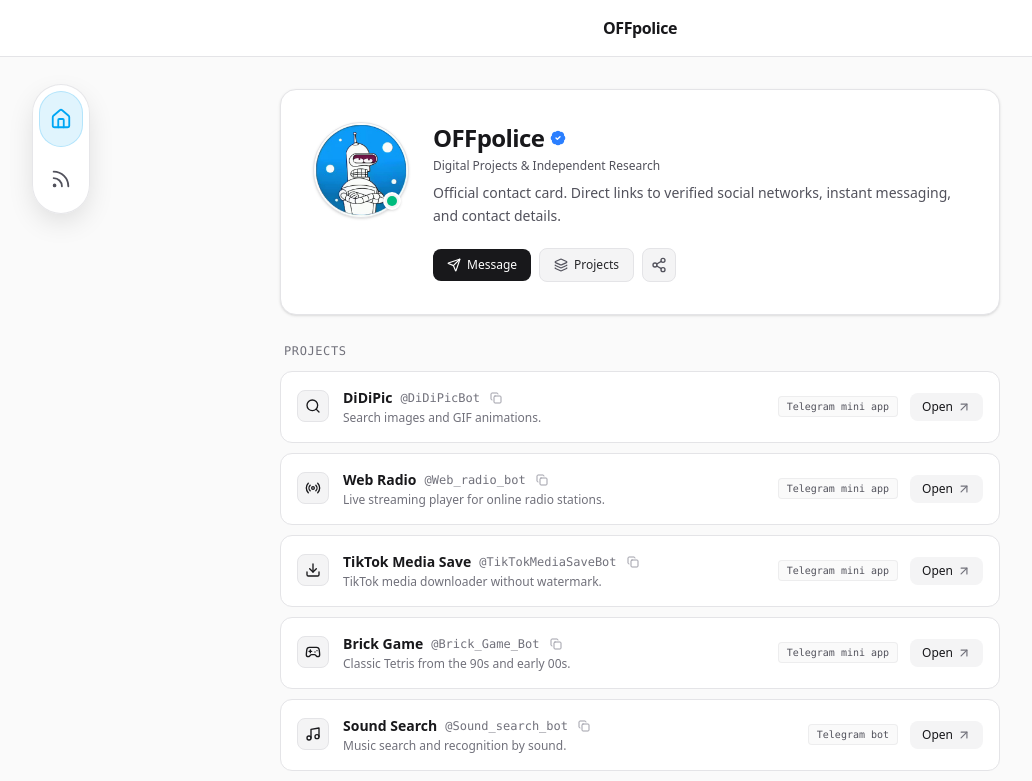
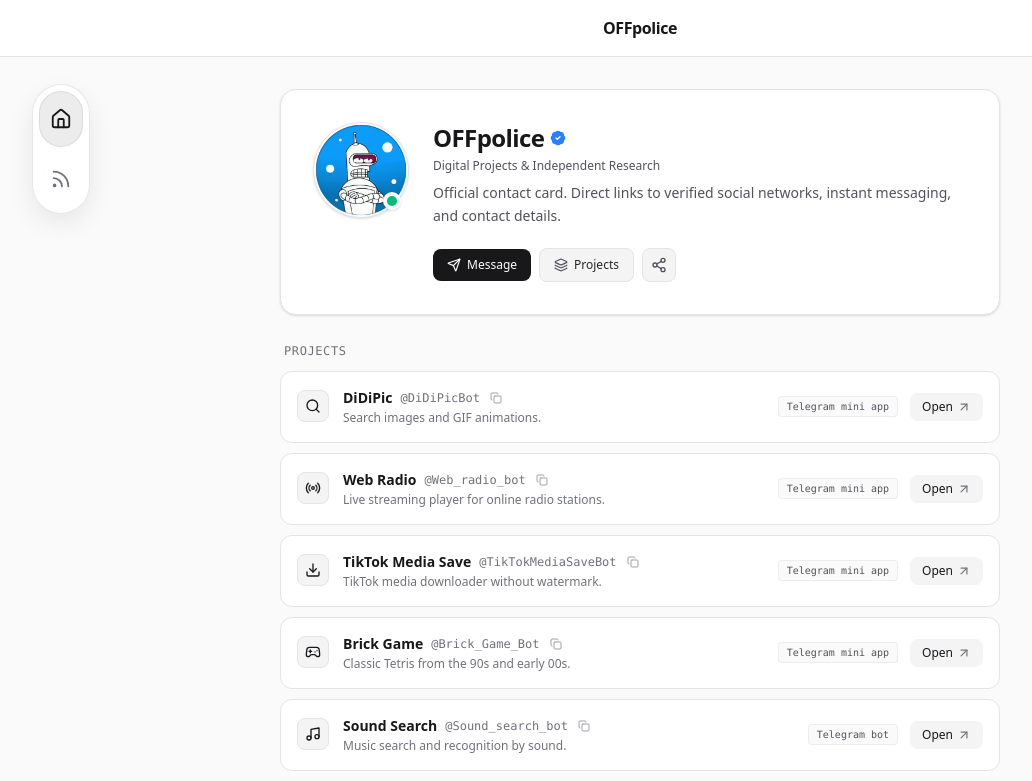
Before and after one commit to OFFpolice/offpolice.pro, a React (Vite) app: page / in a window 1280 px wide. Shown: the top 781 px of the page, without its empty margins (0-1032 px from the left). Built offline with nearby package versions, Linux system fonts and the light colour scheme.

Commit message:
style: refine floating navbar aesthetics
Update background opacities, border colors, and focus ring styles to improve visual consistency and contrast.

```diff
--- a/src/components/FloatingNavbar.tsx
+++ b/src/components/FloatingNavbar.tsx
@@ -43,7 +43,7 @@ export const FloatingNavbar: React.FC<FloatingNavbarProps> = ({
       aria-label={t.navLabel}
       className="fixed z-40 bottom-[max(1rem,calc(0.75rem+var(--safe-area-bottom)))] left-1/2 -translate-x-1/2 md:bottom-auto md:top-[calc(3.5rem+var(--safe-area-top)+1.75rem)] md:left-4 lg:left-6 xl:left-8 md:translate-x-0"
     >
-      <div className="flex flex-row md:flex-col items-center gap-1 p-1.5 rounded-full bg-white/88 dark:bg-[#101823]/90 backdrop-blur-xl border border-zinc-200/90 dark:border-white/10 shadow-[0_10px_30px_-6px_rgba(0,0,0,0.16)] dark:shadow-[0_14px_36px_-6px_rgba(0,0,0,0.65)] transition-colors duration-150">
+      <div className="flex flex-row md:flex-col items-center gap-1 p-1.5 rounded-full bg-white/85 dark:bg-zinc-900/85 backdrop-blur-xl border border-zinc-200/90 dark:border-zinc-800 shadow-[0_10px_30px_-6px_rgba(0,0,0,0.12)] dark:shadow-[0_14px_36px_-6px_rgba(0,0,0,0.65)] transition-colors duration-150">
         {items.map((item) => {
           const isActive = activeTab === item.id;
           return (
@@ -55,17 +55,17 @@ export const FloatingNavbar: React.FC<FloatingNavbarProps> = ({
               aria-label={item.label}
               title={item.label}
               aria-current={isActive ? 'page' : undefined}
-              className={`relative w-16 h-11 md:w-11 md:h-14 flex items-center justify-center rounded-full transition-colors duration-200 cursor-pointer focus-visible:outline-none focus-visible:ring-2 focus-visible:ring-sky-500 ${
+              className={`relative w-16 h-11 md:w-11 md:h-14 flex items-center justify-center rounded-full transition-colors duration-200 cursor-pointer focus-visible:outline-none focus-visible:ring-2 focus-visible:ring-zinc-900 dark:focus-visible:ring-zinc-100 ${
                 isActive
-                  ? 'text-sky-500 dark:text-[#38bdf8]'
-                  : 'text-zinc-600 hover:text-zinc-900 dark:text-zinc-200 dark:hover:text-white'
+                  ? 'text-zinc-900 dark:text-white'
+                  : 'text-zinc-500 hover:text-zinc-900 dark:text-zinc-400 dark:hover:text-zinc-100'
               }`}
             >
               {isActive && (
                 <motion.span
                   layoutId="floating-nav-pill"
                   transition={{ type: 'spring', stiffness: 420, damping: 32 }}
-                  className="absolute inset-0 rounded-full bg-sky-500/12 dark:bg-white/12 border border-sky-500/20 dark:border-white/10"
+                  className="absolute inset-0 rounded-full bg-zinc-900/[0.08] dark:bg-white/[0.12] border border-zinc-900/[0.08] dark:border-white/[0.08]"
                   aria-hidden="true"
                 />
               )}
```
